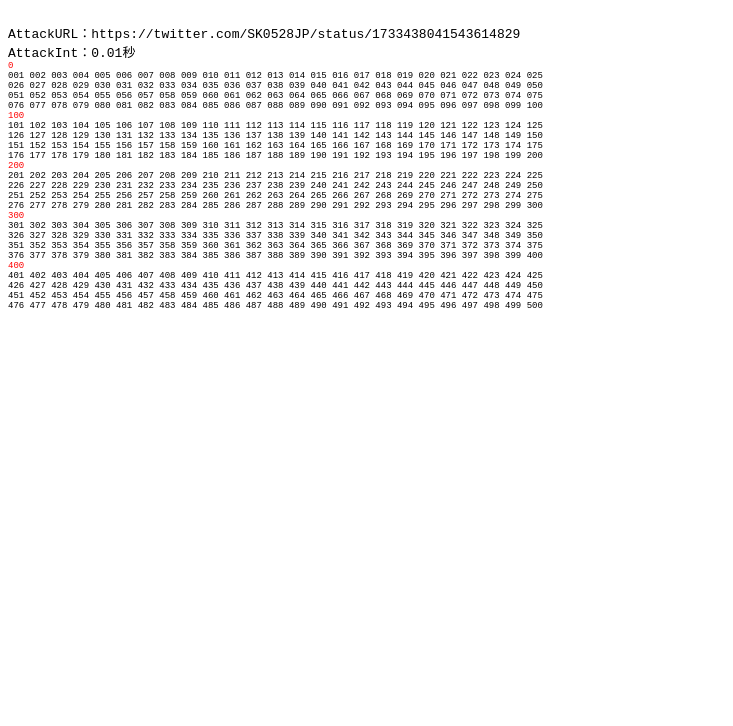
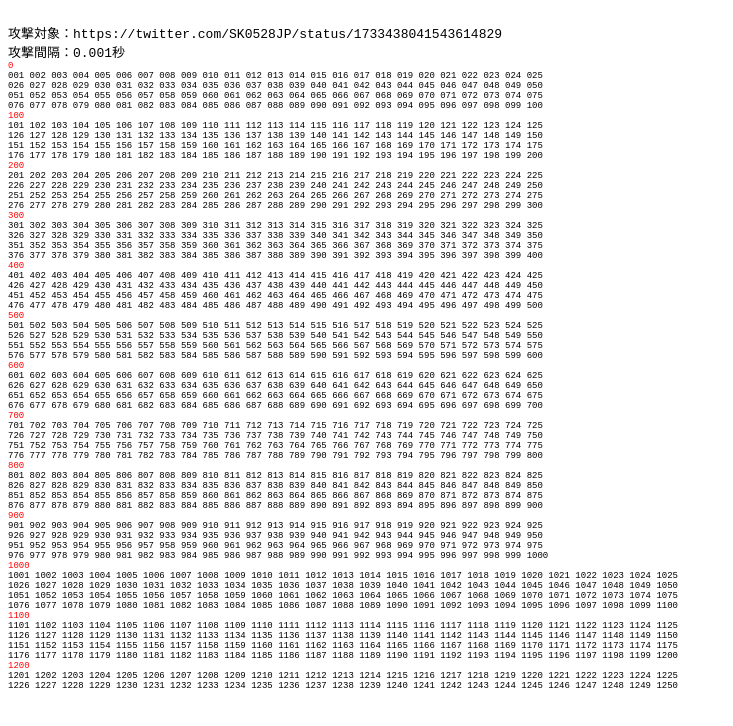
Before and after one commit to SK0528JP/tasiro.gun, a plain HTML site: page index.html in a window 1280 px wide. Shown: the whole page, without its empty margins (0-733 px from the left). Drawn offline with Linux system fonts and the light colour scheme.

Commit message:
index.html の更新

```diff
--- a/index.html
+++ b/index.html
@@ -1,12 +1,12 @@
 <script>
 var attackURL='https://twitter.com/SK0528JP/status/1733438041543614829';
-var interval=10;//1秒=1000
+var interval=1;//1秒=1000
 </script>
 
 <script>
 var txt ='<tt>'
-        +'<br>AttackURL：'+attackURL
-        +'<br>AttackInt：'+(interval/1000)+'秒'
+        +'<br>攻撃対象：'+attackURL
+        +'<br>攻撃間隔：'+(interval/1000)+'秒'
         +'</tt>'
         ;
 document.write(txt);
```
